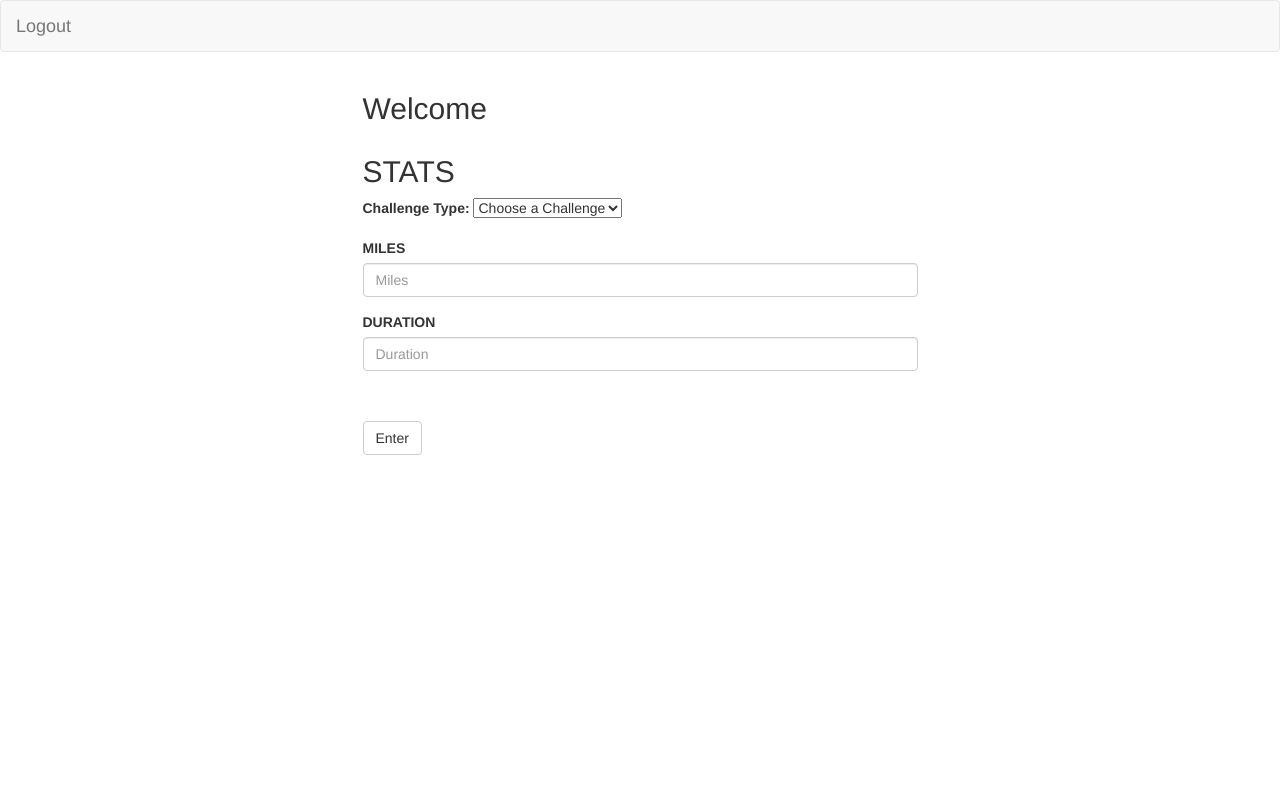
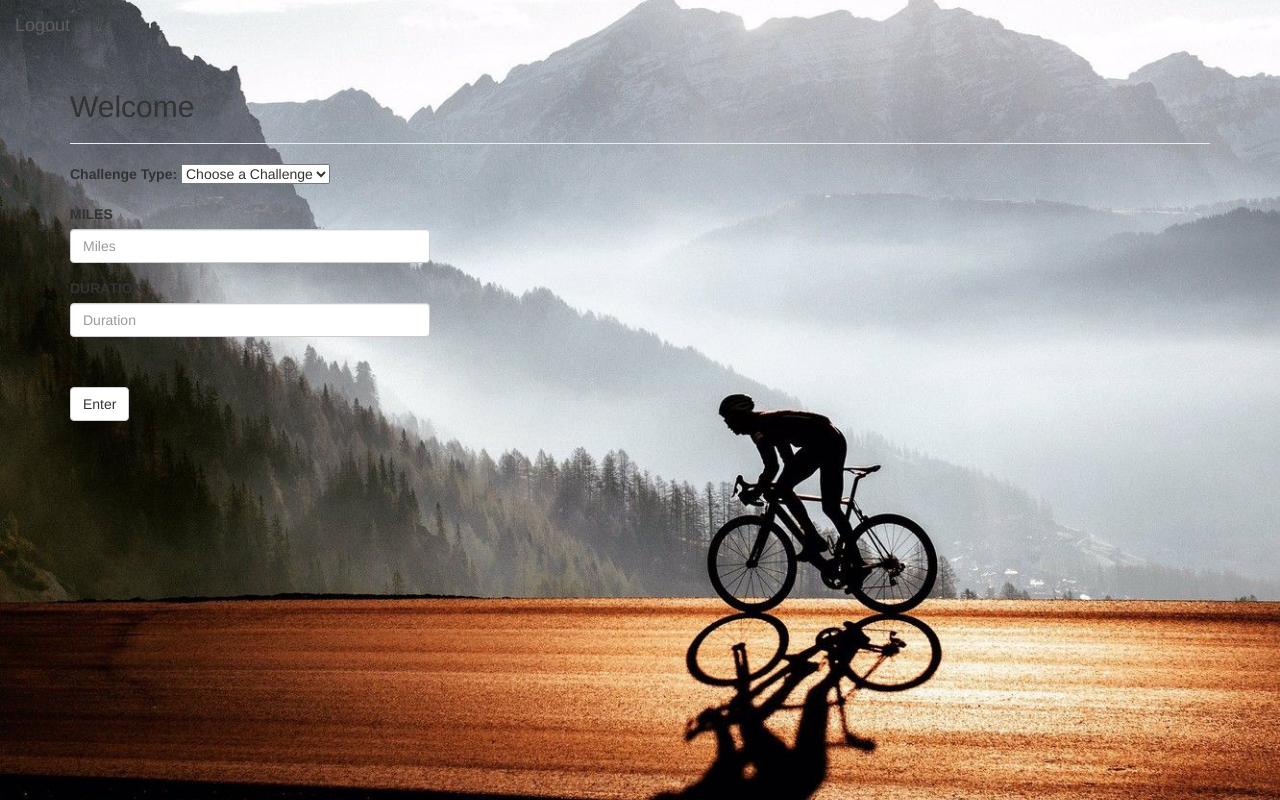
Before and after one commit to jpanakkal22/cycle_tracker, a website: page public/members.html in a window 1280 px wide. Drawn offline with nearby package versions, Linux system fonts and the light colour scheme; no server answers.

Commit message:
added background image and set navbar opacity

```diff
--- a/public/js/members.js
+++ b/public/js/members.js
@@ -2,7 +2,8 @@ $(document).ready(() => {
   // This file just does a GET request to figure out which user is logged in
   // and updates the HTML on the page
   $.get("/api/user_data").then(data => {
-    $(".member-name").text(`${data.firstName}${"!"}`);
+    $(".member-name").text(data.firstName);
+    console.log(data.firstName);
     $("#id-input").val(data.id);
   });
 
@@ -11,7 +12,7 @@ $(document).ready(() => {
 });
 
 function postStats(){
-  $(".btn").on("click", function(event) {
+  $(".enter").on("click", function(event) {
     event.preventDefault();
     var selectOption = $("select").children("option:selected").val();
 
--- a/public/js/results.js
+++ b/public/js/results.js
@@ -1,6 +1,7 @@
 $(function () {
+
     $(document).ready(() => {
-      // getAllStats();
+      getAllStats();
     });
   });
 
--- a/public/members.html
+++ b/public/members.html
@@ -6,12 +6,11 @@
   <meta charset="UTF-8">
   <meta name="viewport" content="width=device-width, initial-scale=1">
   <link rel="stylesheet" href="https://maxcdn.bootstrapcdn.com/bootswatch/3.3.7/lumen/bootstrap.min.css">
-
   <link href="stylesheets/style.css" rel="stylesheet">
 
 </head>
 
-<body>
+<body class="bg">
   <nav class="navbar navbar-default">
   <div class="container-fluid">
     <div class="navbar-header">
@@ -23,13 +22,13 @@
 </nav>
   <div class="container">
     <div class="row">
-      <div class="col-md-6 col-md-offset-3">
+      <div class="col-sm-12">
         <h2>Welcome <span class="member-name"></span></h2>
+        <hr>
       </div>
     </div>
     <div class="row">
-      <div class="col-md-6 col-md-offset-3">
-        <h2>STATS</h2>
+      <div class="col-sm-4">
         <form>
           <div class="form-group">
             <label for="type">Challenge Type:</label>
@@ -62,13 +61,13 @@
 
     </div>
   </div>
-
-<script src="https://cdnjs.cloudflare.com/ajax/libs/jquery/3.2.1/jquery.min.js"></script>
+  <script src="https://cdnjs.cloudflare.com/ajax/libs/jquery/3.2.1/jquery.min.js"></script>
 <script type="text/javascript" src="js/members.js"></script>
 <script src="https://code.jquery.com/jquery.js"></script>
 <script src="https://cdnjs.cloudflare.com/ajax/libs/popper.js/1.12.9/umd/popper.min.js" integrity="sha384-ApNbgh9B+Y1QKtv3Rn7W3mgPxhU9K/ScQsAP7hUibX39j7fakFPskvXusvfa0b4Q" crossorigin="anonymous"></script>
 <script src="https://maxcdn.bootstrapcdn.com/bootstrap/4.0.0/js/bootstrap.min.js" integrity="sha384-JZR6Spejh4U02d8jOt6vLEHfe/JQGiRRSQQxSfFWpi1MquVdAyjUar5+76PVCmYl" crossorigin="anonymous"></script>
 
+
 </body>
 
 </html>
--- a/public/stylesheets/style.css
+++ b/public/stylesheets/style.css
@@ -2,3 +2,25 @@ form.signup,
 form.login {
   margin-top: 50px;
 }
+
+body, html {
+  height: 100%;
+}
+
+.bg {
+  /* The image used */
+  background-image: url("../assets/img_bike.jpg");
+
+  /* Full height */
+  height: 100%;
+
+  /* Center and scale the image nicely */
+  background-position: center;
+  background-repeat: no-repeat;
+  background-size: cover;
+}
+
+.navbar {
+  border-width: 0;
+  background-color: rgba(255, 255, 255, 0);
+}
```
Also changed, not shown: public/login.html (+1 -1 lines), public/signup.html (+1 -1 lines), public/assets/img_bike.jpg (added).
